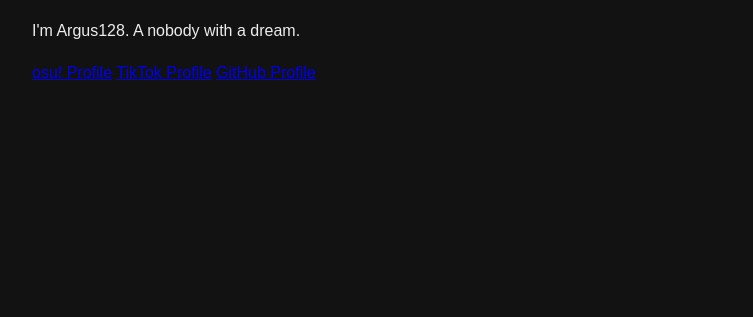
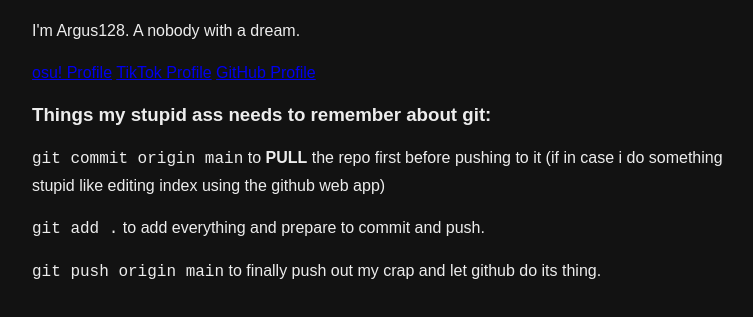
Before and after one commit to Argus-128/argus-128.github.io, a plain HTML site: page index.html in a window 1280 px wide. Shown: the part 79-396 px from the top of the page, without its empty margins (258-1011 px from the left). Drawn offline with Linux system fonts and the light colour scheme.

Commit message:
Updates to index, again.

```diff
--- a/index.html
+++ b/index.html
@@ -39,5 +39,9 @@
      <a href="https://osu.ppy.sh/users/33303463" target="_blank">osu! Profile</a>
      <a href="https://tiktok.com/@_argus128" target="_blank">TikTok Profile</a>
      <a href="https://github.com/Argus-128" target="_blank">GitHub Profile</a>
+     <h3>Things my stupid ass needs to remember about git:</h3>
+     <p><code>git commit origin main</code> to <strong>PULL</strong> the repo first before pushing to it (if in case i do something stupid like editing index using the github web app)</p>
+     <p><code>git add .</code> to add everything and prepare to commit and push.</p>
+     <p><code>git push origin main</code> to finally push out my crap and let github do its thing.</p>
   </body>
 </html>
```
